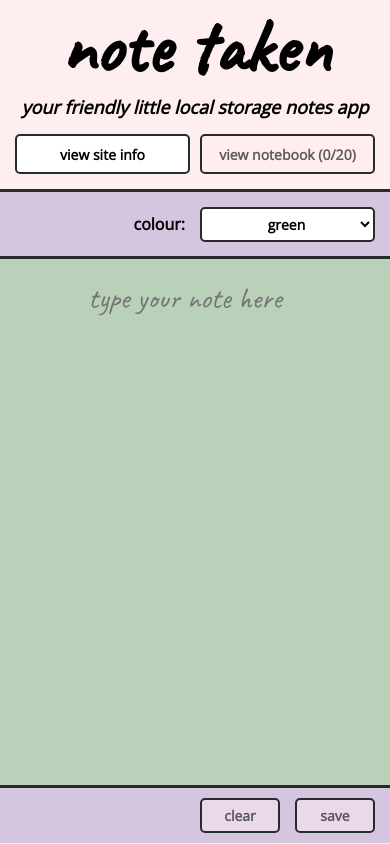
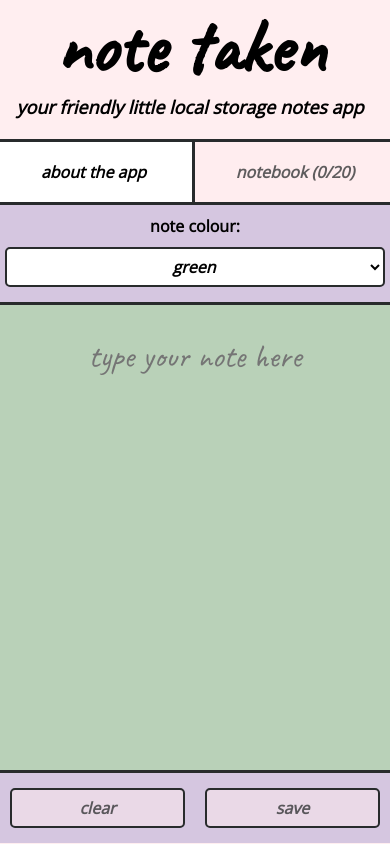
Before and after one commit to torontopubliclibra/note-taken, an Angular app: page / in a window 390 px wide. Built offline with nearby package versions, Linux system fonts and the light colour scheme.

Commit message:
refactor: improved functionality and updated mobile/tablet styles

```diff
--- a/src/app/app.component.html
+++ b/src/app/app.component.html
@@ -9,14 +9,20 @@
 
   <!-- mobile nav -->
   <nav>
-    <button class="notes-link" (click)="toggleSiteInfo()">
-      <p>{{mobileView !== 'info' ? 'View Site Info' : 'Hide Site Info'}}</p>
+    <button *ngIf="mobileView !== 'info'" class="mobile-nav-link about" (click)="toggleMobileView('info')">
+      <p>About the app</p>
     </button>
-    <button *ngIf="allNotes.length === 0" class="notes-link" disabled>
-      <p>View Notebook (0/20)</p>
+    <button *ngIf="mobileView === 'info'" class="mobile-nav-link about open" (click)="toggleMobileView('notepad')">
+      <p>Back to app</p>
     </button>
-    <button  *ngIf="allNotes.length > 0" class="notes-link" (click)="toggleMobileView()">
-      <p>{{mobileView === 'notepad' ? 'View Notebook' + ' (' + allNotes.length + '/20)' : 'View Notepad'}}</p>
+    <button *ngIf="allNotes.length === 0 && mobileView !== 'info'" class="mobile-nav-link" disabled>
+      <p>Notebook (0/20)</p>
+    </button>
+    <button  *ngIf="allNotes.length > 0 && mobileView === 'notepad'" class="mobile-nav-link" (click)="toggleMobileView('notebook')">
+      <p>Notebook ({{allNotes.length}} / 20)</p>
+    </button>
+    <button  *ngIf="allNotes.length > 0 && mobileView === 'notebook'" class="mobile-nav-link" (click)="toggleMobileView('notepad')">
+      <p>Notepad</p>
     </button>
   </nav>
 
@@ -28,7 +34,7 @@
 
       <!-- notepad colour options -->
       <div class="notepad-options">
-        <p>Colour:</p>
+        <p>Note colour:</p>
         <select [(ngModel)]="noteColor">
           <option value="green">green</option>
           <option value="blue">blue</option>
@@ -113,9 +119,9 @@
       <div class="notebook-buttons">
 
         <div class="notes-remaining">
-          <p>Notes remaining:</p>
+          <p>Notes:</p>
           <div class="counter">
-            <p>{{20 - allNotes.length}}</p>
+            <p>{{allNotes.length}} / 20</p>
           </div>
         </div>
 
--- a/src/app/app.component.scss
+++ b/src/app/app.component.scss
@@ -16,23 +16,33 @@ header, footer {
 nav {
     display: none;
 
-    .notes-link {
-        height: 40px;
-        width: 175px;
-        padding: 0;
-        margin: 0;
-        line-height: 0.75;
-    }
-
     // responsive to tablet
     @media only screen and (max-width: $tablet) {
         display: flex;
         justify-content: space-between;
         align-items: center;
         background-color: $color2;
-        height: 60px;
-        width: calc(100% - 30px);
-        padding: 5px 15px;
+        border-top: solid $black 3px;
+        margin-top: 20px;
+        width: 100%;
+
+        .mobile-nav-link {
+            height: 60px;
+            width: 50%;
+            padding: 0;
+            margin: 0;
+            font-size: 16px;
+            line-height: 0.75;
+            border: none;
+            border-radius: 0;
+            &.about {
+                border-right: solid $black 3px;
+                &.open {
+                    width: 100%;
+                    border-right: none;
+                }
+            }
+        }
     }
 }
 header {
@@ -77,8 +87,12 @@ footer {
     }
     a {
         color: $black;
-        transition: all 0.4s;
+        transition: 0.4s;
         &:hover {
+            font-style: italic;
+        }
+        // responsive to tablet
+        @media only screen and (max-width: $tablet) {
             font-style: italic;
         }
     }
@@ -90,16 +104,17 @@ footer {
         flex-direction: column;
         justify-content: center;
 
+        width: 91%;
         min-height: 175px;
         height: calc(100vh - 233px);
 
         background-color: $color1;
         border-top: solid $black 3px;
 
-        font-size: 16px;
+        font-size: 18px;
 
         p {
-            padding: 15px 0;
+            padding: 15px 30px;
         }
 
         &.disabled {
@@ -141,8 +156,8 @@ main {
             display: none;
         }
 
-        min-height: 415px;
-        height: calc(100vh - 193px);
+        min-height: 400px;
+        height: calc(100vh - 206px);
         width: 100%;
         max-width: 100%;
         border-right: none;
@@ -154,11 +169,10 @@ main {
 
     .notepad-options, .notepad-buttons {
         display: flex;
-        flex-direction: row;
         align-items: center;
         height: 55px;
         padding: 5px 15px;
-        gap: 15px;
+        gap: 10px;
     }
     .notepad-options {
         background-color: $color1;
@@ -168,7 +182,15 @@ main {
 
         // responsive to tablet
         @media only screen and (max-width: $tablet) {
-            justify-content: right;
+            height: 90px;
+            flex-direction: column;
+            gap: 0;
+            font-size: 16px;
+            padding: 10px;
+            p {
+                margin-top: 0;
+                margin-bottom: 5px;
+            }
         }
     }
     .notepad-buttons {
@@ -180,7 +202,10 @@ main {
 
         // responsive to tablet
         @media only screen and (max-width: $tablet) {
-            justify-content: right;
+            width: calc(100% - 20px);
+            justify-content: center;
+            padding: 10px;
+            gap: 20px;
         }
     }
     &.green {
@@ -223,12 +248,14 @@ textarea {
     }
     // responsive to tablet
     @media only screen and (max-width: $tablet) {
-        padding: 20px;
+        width: calc(100% - 80px);
+        font-size: 33px;
+        padding: 30px 40px;
     }
 }
 
 select {
-    width: 150px;
+    width: 165px;
     height: 40px;
     margin: 5px 0;
     padding-left: 10px;
@@ -243,8 +270,46 @@ select {
     transition: none;
 
     &:hover {
-        transition: background-color 0.4s;
+        transition: 0.4s;
         background-color: rgba($white, 0.75);
+        font-style: italic;
+    }
+    &:disabled {
+        color: rgba($black, 0.75);
+        background-color: rgba($color2, 0.5);
+        &:hover {
+            background-color: rgba($color2, 0.5);
+            cursor: default;
+        }
+    }
+
+    // responsive to tablet
+    @media only screen and (max-width: $tablet) {
+        width: 380px;
+        height: 40px;
+        font-size: 16px;
+        font-style: italic;
+        &:hover {
+            background-color: $white;
+        }
+    }
+}
+
+button {
+    width: 130px;
+    height: 40px;
+    margin: 5px 0;
+    background-color: $white;
+    border: solid $black 2px;
+    border-radius: 5px;
+    font-family: $sans-serif;
+    text-transform: lowercase;
+    font-size: 15px;
+    cursor: pointer;
+    transition: 0.4s;
+    &:hover {
+        background-color: rgba($white, 0.75);
+        font-style: italic;
     }
     &:disabled {
         color: rgba($black, 0.75);
@@ -258,40 +323,12 @@ select {
     // responsive to tablet
     @media only screen and (max-width: $tablet) {
         width: 175px;
-        height: 35px;
-        font-size: 14px;
-    }
-}
-
-button {
-    width: 90px;
-    height: 40px;
-    margin: 5px 0;
-    background-color: $white;
-    border: solid $black 2px;
-    border-radius: 5px;
-    font-family: $sans-serif;
-    text-transform: lowercase;
-    font-size: 15px;
-    cursor: pointer;
-    transition: background-color 0.4s;
-    &:hover {
-        background-color: rgba($white, 0.75);
-    }
-    &:disabled {
-        color: rgba($black, 0.75);
-        background-color: rgba($color2, 0.5);
+        height: 40px;
+        font-size: 16px;
+        font-style: italic;
         &:hover {
-            background-color: rgba($color2, 0.5);
-            cursor: default;
+            background-color: $white;
         }
-    }
-
-    // responsive to tablet
-    @media only screen and (max-width: $tablet) {
-        width: 80px;
-        height: 35px;
-        font-size: 14px;
     }
 
     &.remove, &.edit {
@@ -303,6 +340,12 @@ button {
         height: 25px;
         margin: 5px;
         border-radius: 50%;
+
+        // responsive to tablet
+        @media only screen and (max-width: $tablet) {
+            z-index: 20;
+            top: 5px;
+        }
     }
 
     &.remove {
@@ -311,10 +354,6 @@ button {
 
     &.edit {
         left: 0;
-    }
-
-    &.removeAll {
-        width: 150px;
     }
 }
 
@@ -338,7 +377,7 @@ button {
         }
 
         min-height: 415px;
-        height: calc(100vh - 193px);
+        height: calc(100vh - 206px);
         min-width: 100%;
         width: 100%;
         max-width: 100%;
@@ -352,10 +391,12 @@ button {
     .notebook-options, .notebook-buttons {
         background-color: $color1;
         height: 55px;
-        width: calc(100% - 30px);
+        width: calc(100% - 40px);
+        padding: 5px 20px;
 
         // responsive to tablet
         @media only screen and (max-width: $tablet) {
+            padding: 10px 20px;
             font-size: 14px;
         }
     }
@@ -369,20 +410,31 @@ button {
 
     .notebook-options {
         border-bottom: solid $black 3px;
-        padding: 5px 15px;
 
         // responsive to tablet
         @media only screen and (max-width: $tablet) {
-            height: 110px;
-            flex-direction: column;
+            justify-content: center;
+            gap: 20px;
+            height: 87px;
         }
     }
 
     .notebook-buttons {
         border-top: solid $black 3px;
         flex-direction: row-reverse;
-        padding: 3px 15px;
         gap: 15px;
+
+        // responsive to tablet
+        @media only screen and (max-width: $tablet) {
+            flex-direction: row;
+            justify-content: center;
+            height: 90px;
+            gap: 20px;
+            font-size: 16px;
+            p {
+                margin: 0;
+            }
+        }
     }
 
     .notes-remaining {
@@ -397,23 +449,43 @@ button {
 
         // responsive to tablet
         @media only screen and (max-width: $tablet) {
-            width: 100%;
-            justify-content: right;
+            width: 50%;
+            flex-direction: column;
+            gap: 0;
+            font-size: 16px;
+            padding: 0;
+            p {
+                margin-top: 0;
+                margin-bottom: 5px;
+            }
+            select {
+                width: 100%;
+            }
         }
     }
 
     .notebook-buttons .counter {
+        font-size: 16px;
         font-weight: 600;
         display: flex;
         align-items: center;
         justify-content: center;
         background-color: $color2;
         border: solid $black 2px;
-        border-radius: 50%;
-        height: 35px;
-        width: 35px;
+        border-radius: 5px;
+        height: 40px;
+        width: 75px;
         padding-right: 1px;
         cursor: default;
+        p {
+            margin: 0;
+        }
+
+        // responsive to tablet
+        @media only screen and (max-width: $tablet) {
+            height: 36.5px;
+            width: 100px;
+        }
     }
 
     .notes-list {
@@ -431,6 +503,8 @@ button {
         // responsive to tablet
         @media only screen and (max-width: $tablet) {
             height: 448px;
+            gap: 0;
+            padding: 0;
         }
 
         li {
@@ -448,9 +522,21 @@ button {
 
             // responsive to tablet
             @media only screen and (max-width: $tablet) {
+                border-right: none;
+                border-left: none;
+                border-bottom: none;
+                border-radius: 0;
                 width: 100%;
-                margin: 0 20px;
-                height: 200px;
+                max-width: 100vw;
+                margin: 0;
+                height: 175px;
+                &:first-of-type {
+                    border-top: none;
+                }
+                &:first-of-type:last-of-type {
+                    border-top: solid $black 3px;
+                    border-bottom: solid $black 3px;
+                }
             }
 
             p {
@@ -460,6 +546,12 @@ button {
                 margin: 10px;
                 margin-bottom: 35px;
                 overflow-wrap: break-word;
+
+                // responsive to tablet
+                @media only screen and (max-width: $tablet) {
+                    font-size: 26px;
+                    margin: 40px 20px 0 20px;
+                }
             }
 
             .metadata {
@@ -473,6 +565,14 @@ button {
                 font-weight: 600;
                 margin: 0;
                 padding: 10px 0;
+
+                // responsive to tablet
+                @media only screen and (max-width: $tablet) {
+                    bottom: unset;
+                    top: 0;
+                    border-top: none;
+                    border-bottom: solid $black 3px;
+                }
             }
 
             &.green {
```
Also changed, not shown: src/app/app.component.ts (+11 -15 lines).
